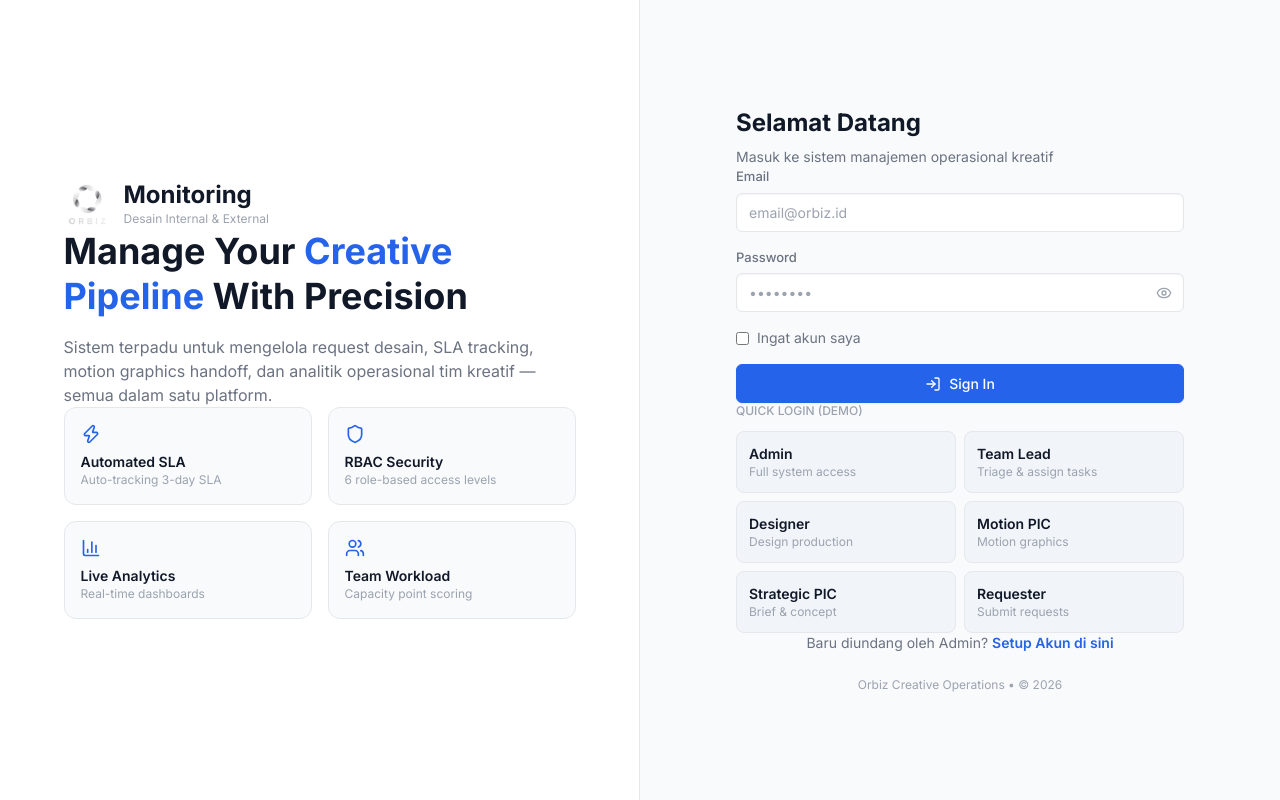
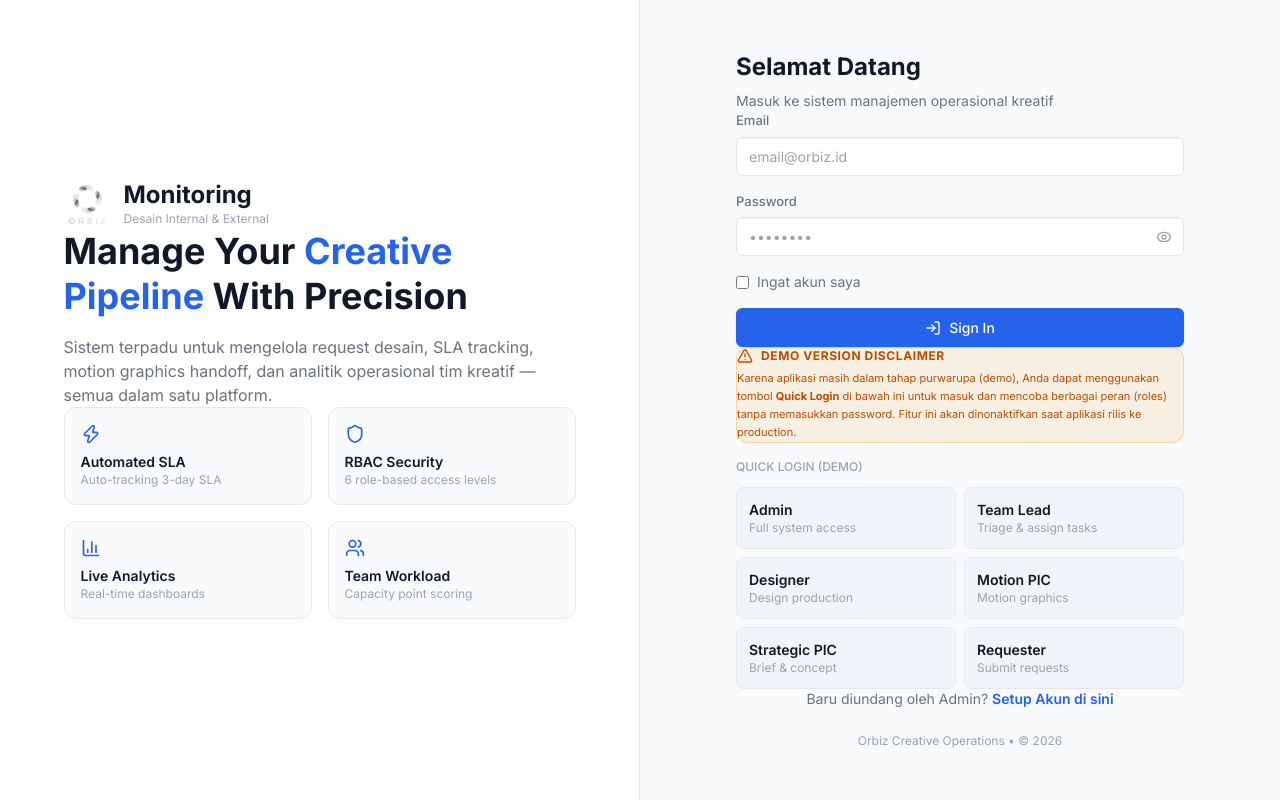
Before and after one commit to bagas331/cmoms-erp, a Next.js app: page /login in a window 1280 px wide. Built offline with nearby package versions, Linux system fonts and the light colour scheme.

Commit message:
feat: add demo disclaimer to quick login section

```diff
--- a/src/app/login/page.tsx
+++ b/src/app/login/page.tsx
@@ -3,7 +3,7 @@
 import { useState, useEffect } from 'react';
 import { useRouter } from 'next/navigation';
 import { useAuth } from '@/lib/auth';
-import { Layers, Eye, EyeOff, LogIn, Zap, Shield, BarChart3, Users } from 'lucide-react';
+import { Layers, Eye, EyeOff, LogIn, Zap, Shield, BarChart3, Users, AlertTriangle } from 'lucide-react';
 import Link from 'next/link';
 
 const QUICK_LOGIN = [
@@ -200,6 +200,16 @@ export default function LoginPage() {
 
           {/* Quick Login */}
           <div>
+            <div className="flex flex-col gap-1.5 mb-4 p-3.5 rounded-xl border border-amber-500/30 bg-amber-500/10 text-amber-700 dark:text-amber-400">
+              <div className="flex items-center gap-2">
+                <AlertTriangle className="w-4 h-4" />
+                <span className="text-xs font-bold uppercase tracking-wider">Demo Version Disclaimer</span>
+              </div>
+              <p className="text-[11px] leading-relaxed">
+                Karena aplikasi masih dalam tahap purwarupa (demo), Anda dapat menggunakan tombol <strong>Quick Login</strong> di bawah ini untuk masuk dan mencoba berbagai peran (roles) tanpa memasukkan password. Fitur ini akan dinonaktifkan saat aplikasi rilis ke production.
+              </p>
+            </div>
+
             <p className="text-xs font-medium mb-3 text-[var(--text-muted)]">
               QUICK LOGIN (DEMO)
             </p>
```
